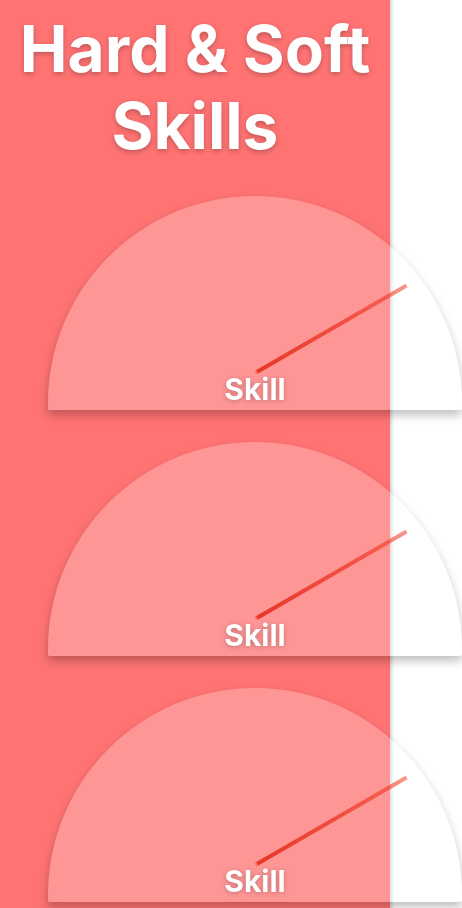
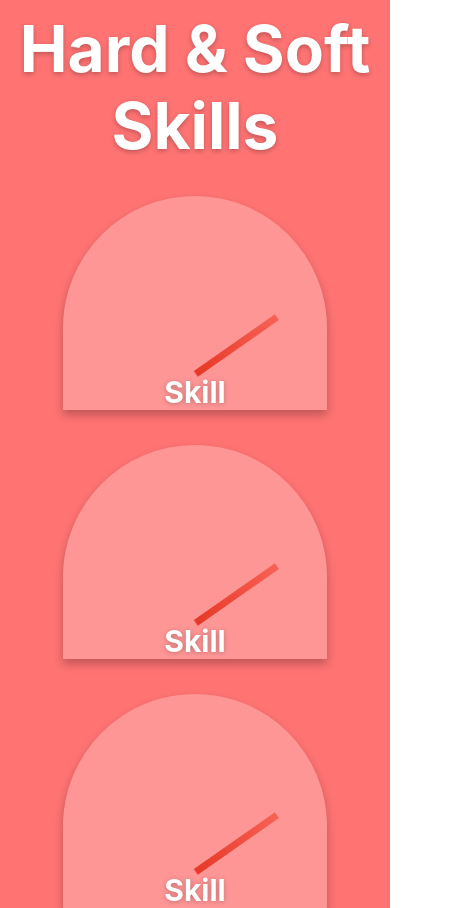
Before and after one commit to k3v53/arg-prog-front, an Angular app: page / in a window 390 px wide. Shown: the part 4516-5424 px from the top of the page, 462 px wide, since content can reach past the window. Built offline with nearby package versions, Linux system fonts and the light colour scheme.

Commit message:
Created media queries for skills

```diff
--- a/src/app/components/skills/skills-entry/skills-entry.component.css
+++ b/src/app/components/skills/skills-entry/skills-entry.component.css
@@ -1,14 +1,17 @@
 article {
-  width: 350px;
+  min-width: 350px;
+    width: auto;
   height: 150px;
   border: none 2px black;
   box-shadow: 0 5px 10px 0 rgba(0, 0, 0, 0.25);
   background: rgba(255, 255, 255, 0.25);
-    padding: 2rem;
+  padding: 2rem;
   margin: 2rem auto;
   display: inline-block;
-  border-radius: 350px 350px 3px 3px;
+  border-radius: 100vw 100vw 3px 3px;
   margin: 0;
+  flex: 1;
+    overflow: hidden;
 }
 
 p {
@@ -30,9 +33,9 @@ p {
   left: 0;
   right: 0;
   position: relative;
-  width: 350px;
-  height: 4px;
-  rotate: 150deg;
+  width: 100%;
+    height: 7px;
+    rotate: 145deg;
   offset-rotate: auto 90deg;
   content: " ";
   background: red;
@@ -41,6 +44,7 @@ p {
       rgba(231, 56, 39, 1) 51%,
       rgba(240, 47, 23, 0.51) 100%);
   animation: arrowRotation 1s both infinite alternate;
+    transform: all 250ms ease;
 }
 
 .arrow::before {
@@ -85,3 +89,14 @@ p {
     rotate: attr(data-perc);
   }
 }
+@media (max-width:500px) {
+  article {
+    min-width: 300px;
+  }
+}
+
+@media (max-width:400px) {
+  article {
+    min-width: 200px;
+  }
+}
```
